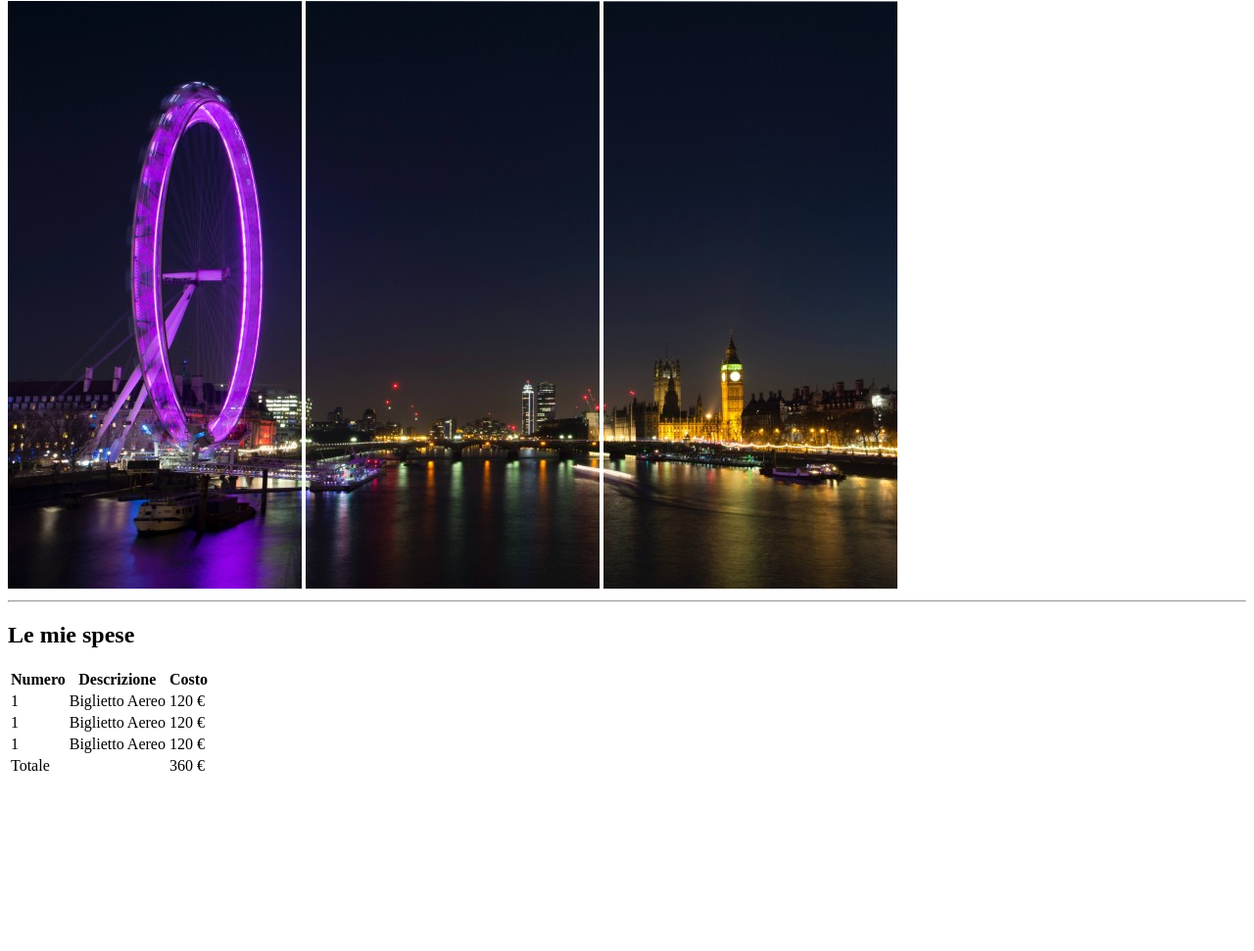
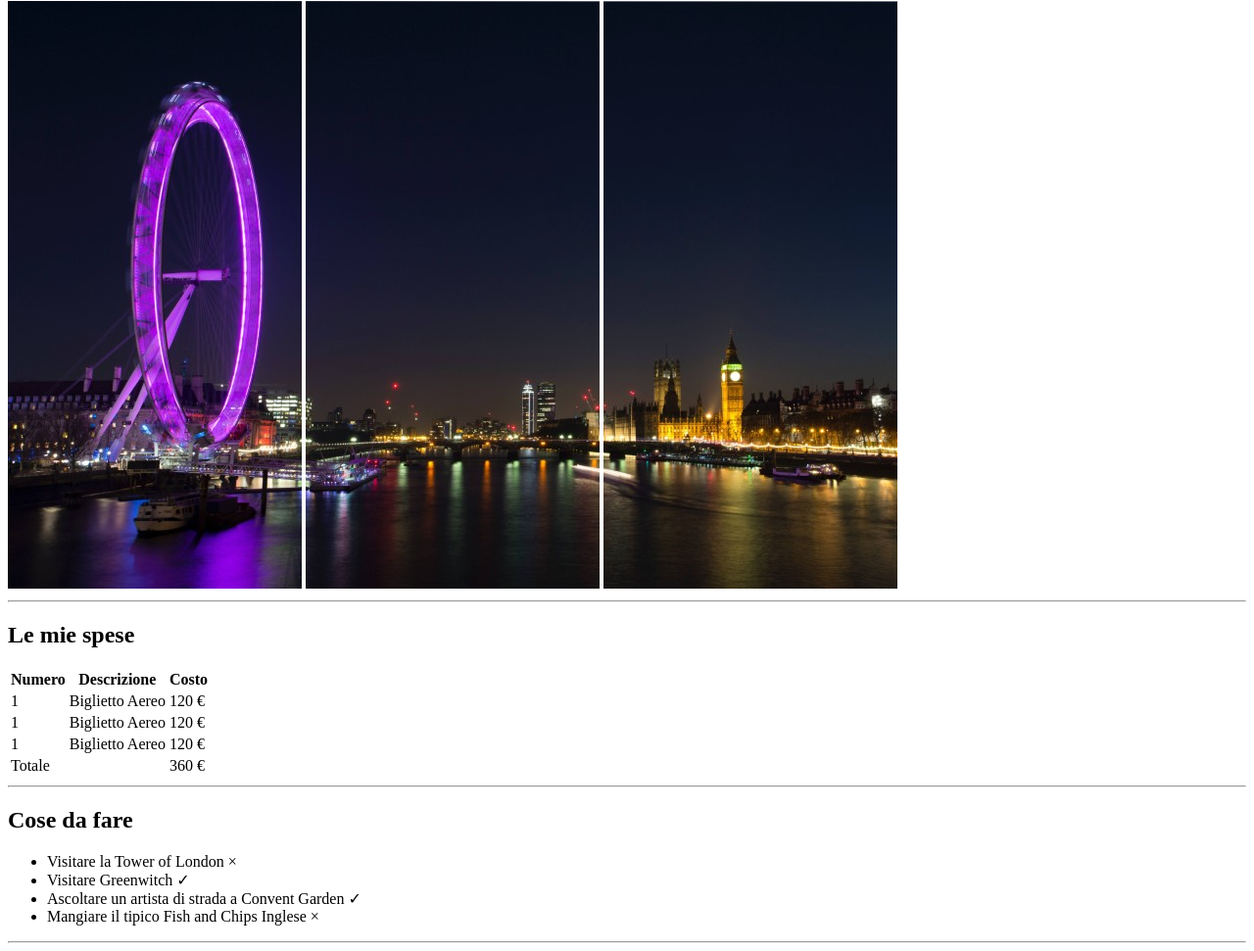
Before and after one commit to ValerioDiBiagio/html-london-trip, a plain HTML site: page index.html in a window 1280 px wide. Shown: the part 79-1050 px from the top of the page at 98% size. Before the commit the page ends 881 px from the top, so only its background shows below. Drawn offline with Linux system fonts and the light colour scheme.

Commit message:
feat: add ul

```diff
--- a/index.html
+++ b/index.html
@@ -57,8 +57,19 @@
                 </tbody>
                 <!-- /Corpo della tabella -->
            </table>
-
-
+           <hr>
+        </div>
+        <!-- Cose da fare -->
+         <h2>Cose da fare</h2>
+         <ul>
+            <li>Visitare la Tower of London &#215;</li>
+            <li>Visitare Greenwitch &#10003;</li>
+            <li>Ascoltare un artista di strada a Convent Garden &#10003;</li>
+            <li>Mangiare il tipico Fish and Chips Inglese &#215;</li>
+         </ul>
+         <!-- /Cose da fare -->
+         <hr>
+         <div>
 
         </div>
 
```
